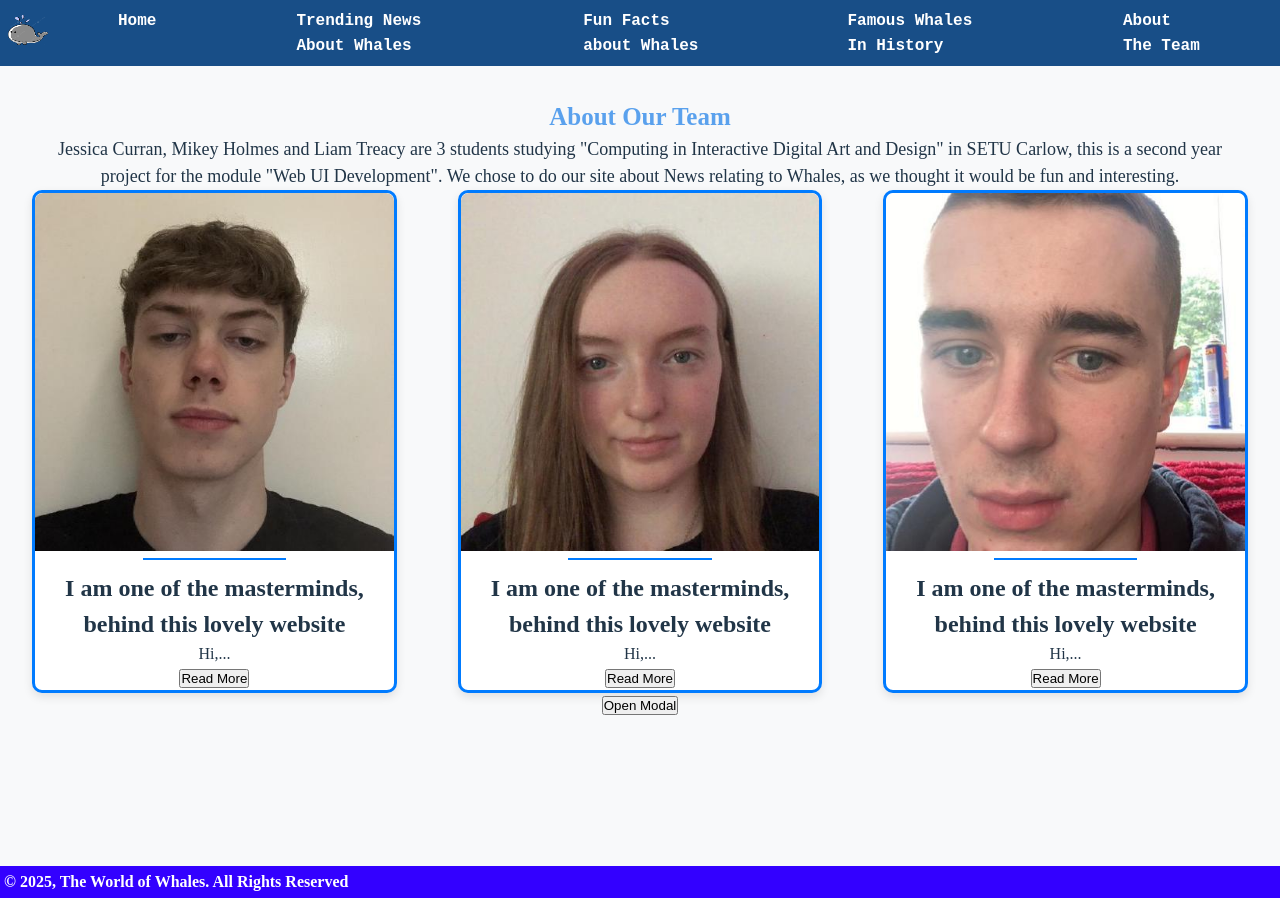
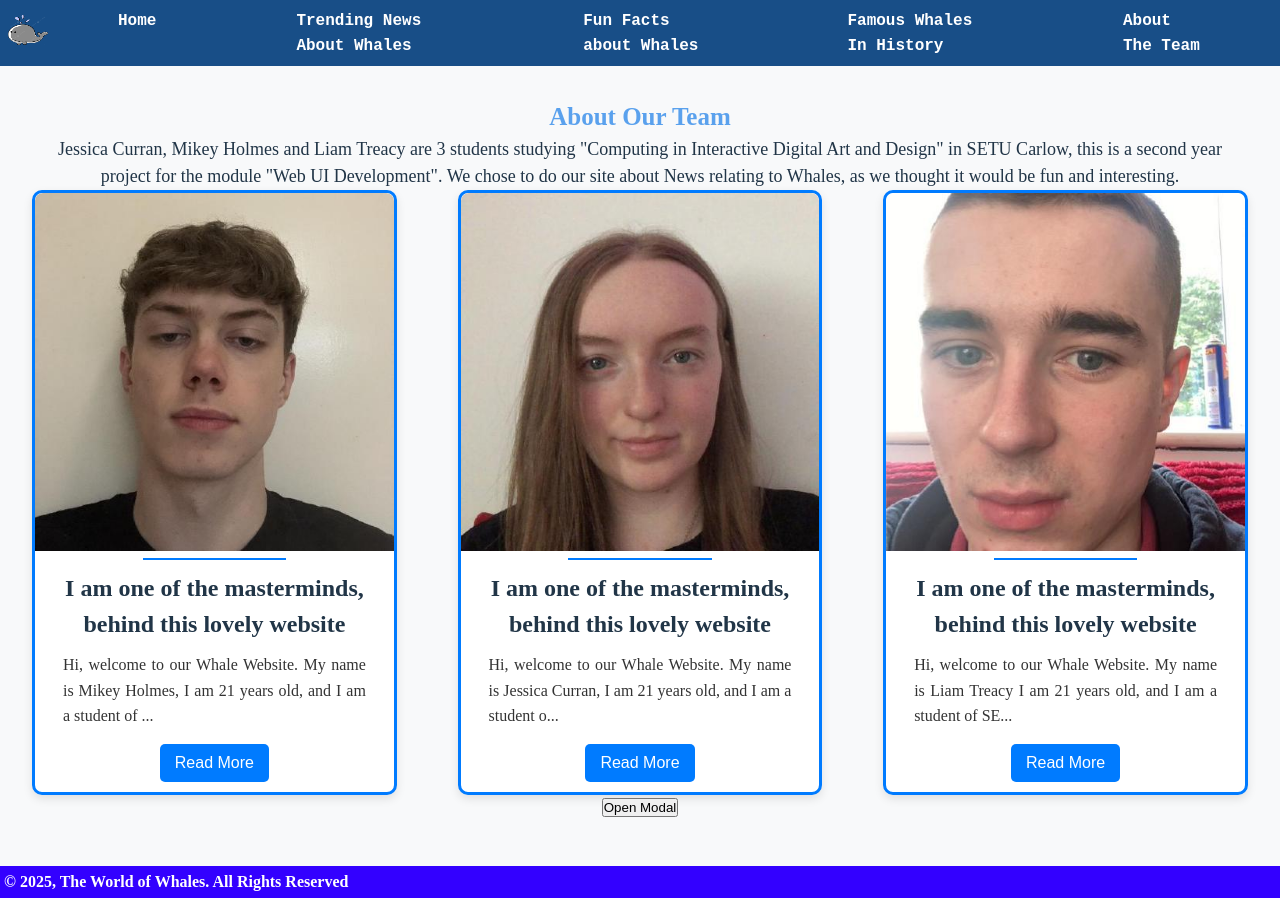
Before and after one commit to liamcmtreacy/WebUI_LiamMikeyJess_groupProject, a SvelteKit app in the folder svelte-app/: page /About in a window 1280 px wide. Shown: the top 898 px of the page. Built offline with nearby package versions, Linux system fonts and the light colour scheme.

Commit message:
made changes to trending news page, added more info

```diff
--- a/svelte-app/src/lib/components/Card.svelte
+++ b/svelte-app/src/lib/components/Card.svelte
@@ -12,10 +12,10 @@
 <div class = "content">
     <h2>{title}</h2>
 </div>
-<p>{expanded ? description : description.substring(0, 3) + '...'}</p>
-<button on:click={() => expanded = !expanded}>
+<p transition:fade>{expanded ? description : description.substring(0, 100) + '...'}</p>
+<button class="read-more" on:click={() => expanded = !expanded}>
     {expanded ? "Read Less" : "Read More"}
-    </button>
+</button>
 </div>
 
 
@@ -84,4 +84,32 @@
             transform: translateY(0);
         }
     }
+
+    .read-more {
+    background: #007bff;
+    color: white;
+    padding: 10px 15px;
+    border: none;
+    border-radius: 5px;
+    cursor: pointer;
+    font-size: 16px;
+    margin-top: 5px;
+    margin-bottom: 10px;
+    transition: background 0.3s ease;
+    }
+
+    .read-more:hover {
+    background: #0056b3;
+    }
+
+    p {
+    font-size: 16px;
+    color: #333;
+    line-height: 1.6;
+    text-align: justify;
+    padding: 10px;
+    max-width: 90%;
+    margin: 0 auto;
+    }
+
 </style>
```
Also changed, not shown: svelte-app/src/routes/Trending Whale News/+page.svelte (+34 -5 lines), 1 other file (tests, documents, lock files or other folders).
